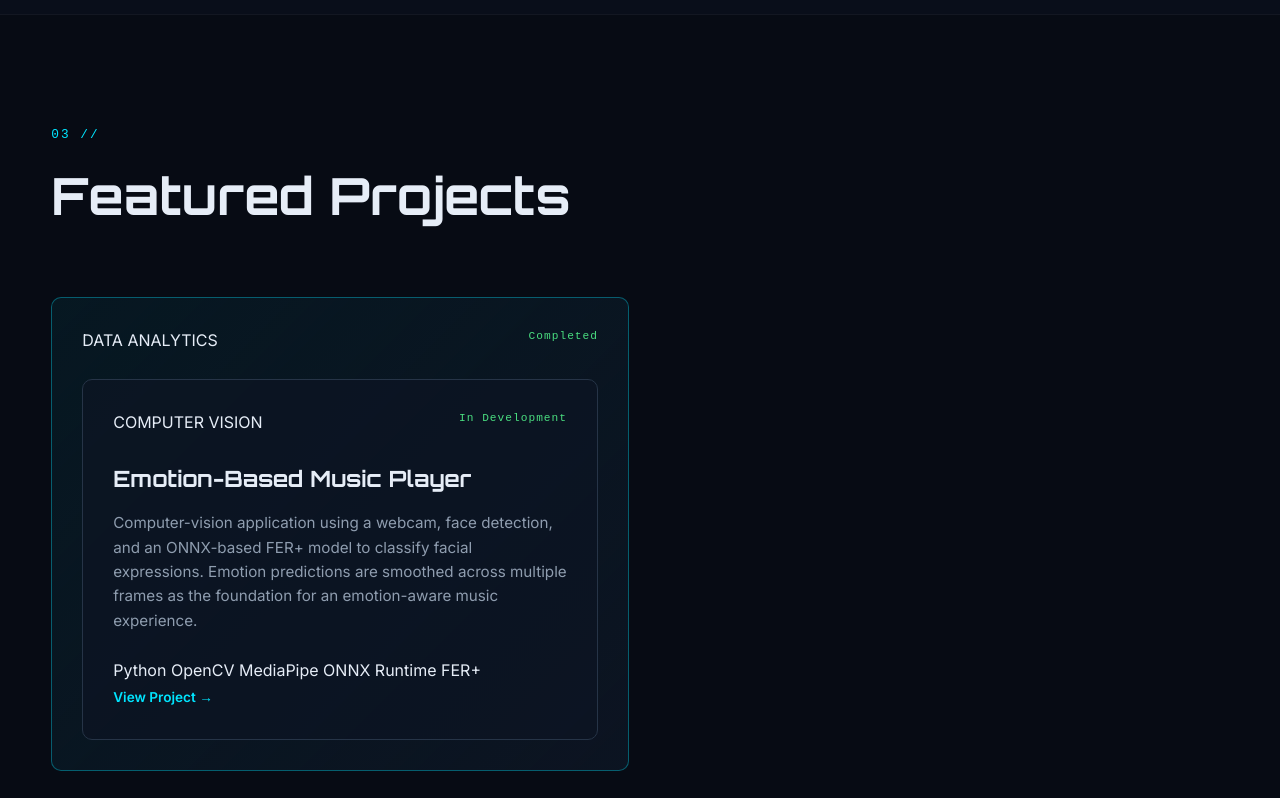
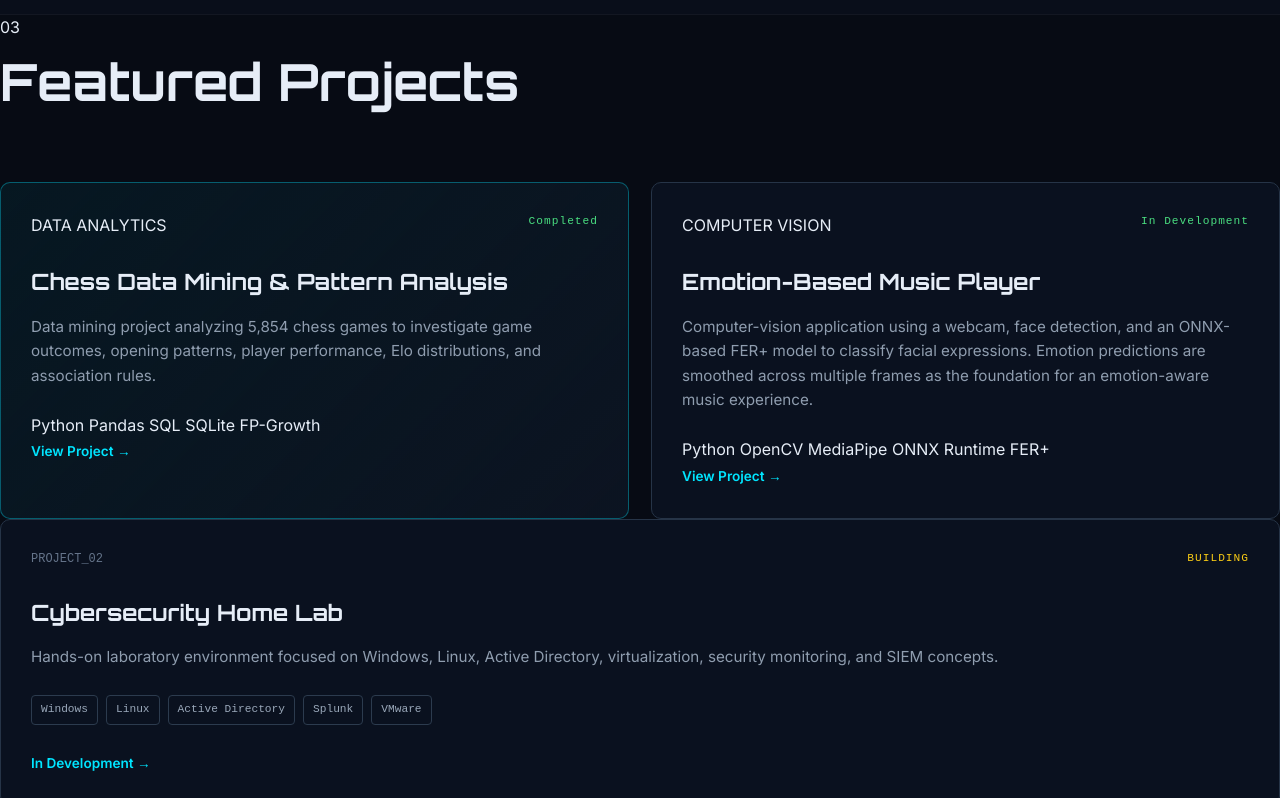
Before and after one commit to ET-ElegantTechnology/Cybersecurity-portfolio, a plain HTML site: page index.html in a window 1280 px wide. Shown: the part 2140-2938 px from the top of the page. Drawn offline with Linux system fonts and the light colour scheme.

Commit message:
Update index.html

```diff
--- a/index.html
+++ b/index.html
@@ -415,82 +415,71 @@
     <!-- =========================
          PROJECTS
     ========================== -->
-<section id="projects" class="section">
-
-    <div class="section-container">
-
+<section id="projects" class="projects-section">
     <div class="section-heading">
-
-            <p class="section-number">
-                03 //
-            </p>
-
-            <h2>
-                Featured Projects
-            </h2>
-
+        <span>03</span>
+        <h2>Featured Projects</h2>
     </div>
-
 
     <div class="projects-grid">
 
-
-            <!-- Chess Data Mining Project -->
+        <!-- Chess Project -->
         <article class="project-card featured-project">
-
             <div class="project-top">
-
-                    <span class="project-type">
-                        DATA ANALYTICS
-                    </span>
-
-                    <span class="project-status completed">
-                        Completed
-                    </span>
-
+                <span class="project-type">DATA ANALYTICS</span>
+                <span class="project-status completed">Completed</span>
             </div>
 
+            <h3>Chess Data Mining & Pattern Analysis</h3>
 
-            <!-- Emotion-Based Music Player -->
-            <article class="project-card">
+            <p>
+                Data mining project analyzing 5,854 chess games to investigate
+                game outcomes, opening patterns, player performance, Elo
+                distributions, and association rules.
+            </p>
 
-                <div class="project-top">
-
-                    <span class="project-type">
-                        COMPUTER VISION
-                    </span>
-
-                    <span class="project-status progress">
-                        In Development
-                    </span>
-
+            <div class="project-tech">
+                <span>Python</span>
+                <span>Pandas</span>
+                <span>SQL</span>
+                <span>SQLite</span>
+                <span>FP-Growth</span>
             </div>
 
-
-                <h3>
-                    Emotion-Based Music Player
-                </h3>
+            <a
+                href="https://github.com/ET-ElegantTechnology/chess-pattern-mining"
+                target="_blank"
+                rel="noopener noreferrer"
+                class="project-link"
+            >
+                View Project →
+            </a>
+        </article>
 
 
+        <!-- Emotion Project -->
+        <article class="project-card">
+            <div class="project-top">
+                <span class="project-type">COMPUTER VISION</span>
+                <span class="project-status progress">In Development</span>
+            </div>
+
+            <h3>Emotion-Based Music Player</h3>
+
             <p>
-                    Computer-vision application using a webcam, face
-                    detection, and an ONNX-based FER+ model to classify
-                    facial expressions. Emotion predictions are smoothed
-                    across multiple frames as the foundation for an
-                    emotion-aware music experience.
+                Computer-vision application using a webcam, face detection,
+                and an ONNX-based FER+ model to classify facial expressions.
+                Emotion predictions are smoothed across multiple frames as
+                the foundation for an emotion-aware music experience.
             </p>
 
-
             <div class="project-tech">
-
                 <span>Python</span>
                 <span>OpenCV</span>
                 <span>MediaPipe</span>
                 <span>ONNX Runtime</span>
                 <span>FER+</span>
-
             </div>
-
 
             <a
                 href="https://github.com/ET-ElegantTechnology/emotion-based-music-player"
@@ -500,15 +489,11 @@
             >
                 View Project →
             </a>
-
         </article>
 
-
     </div>
-
-    </div>
-
-</section>                <!-- Cybersecurity Lab -->
+</section>
+            <!-- Cybersecurity Lab -->
 
                 <article class="project-card">
 
```
Lines whose indentation alone changed are shown as unchanged.
